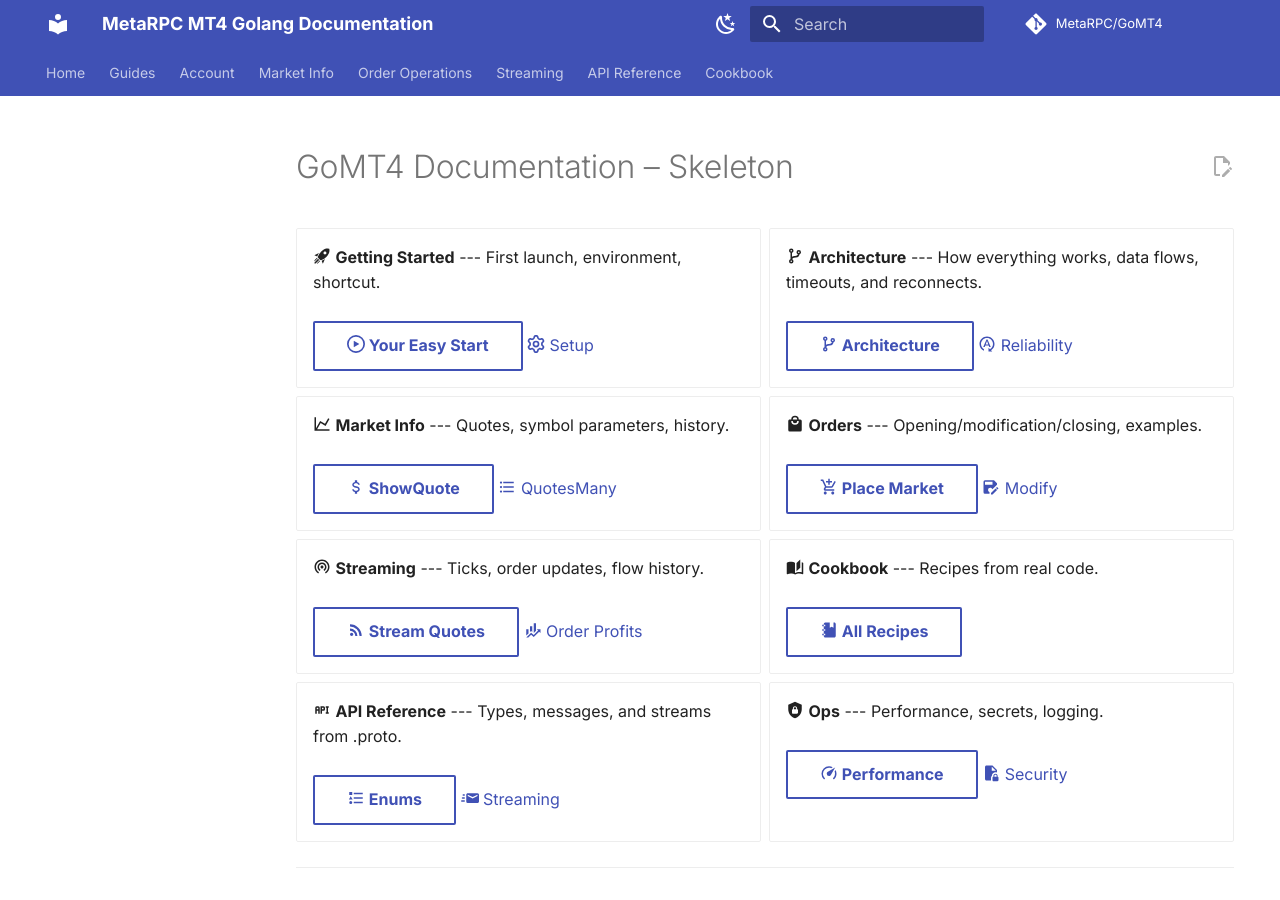
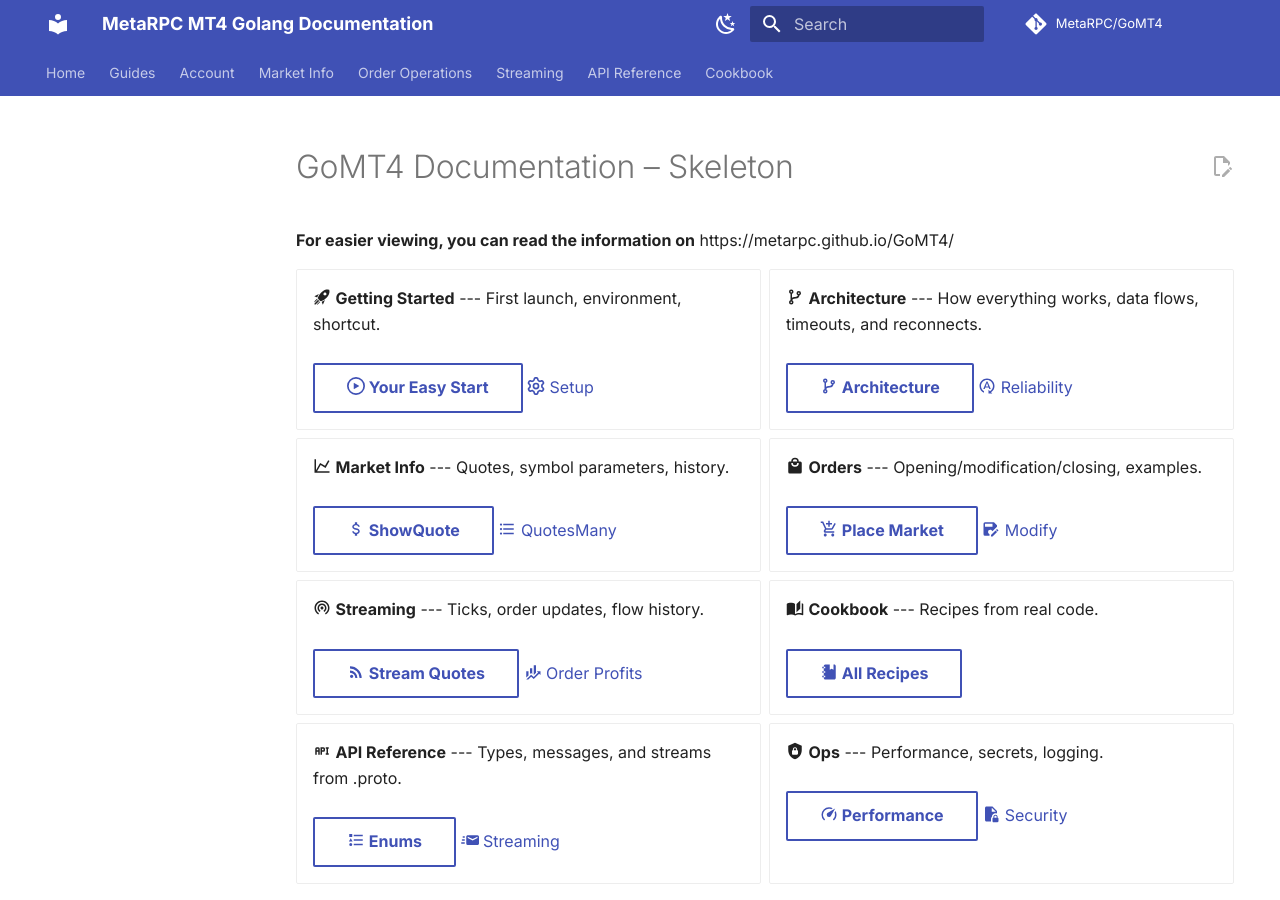
Before and after one commit to MetaRPC/GoMT4, an MkDocs documentation site: the page built from docs/GoMT4_Documentation_Skeleton.md, in a window 1280 px wide and 900 px high. Built offline with MkDocs 1.6.1 and Material for MkDocs 9.7.7, drawn with Linux system fonts in a browser that asks for light colours; comment, search, counter and statistics services are not loaded.

Commit message:
Update GoMT4_Documentation_Skeleton.md

```diff
--- a/docs/GoMT4_Documentation_Skeleton.md
+++ b/docs/GoMT4_Documentation_Skeleton.md
@@ -1,4 +1,7 @@
 # GoMT4 Documentation – Skeleton
+
+**For easier viewing, you can read the information on** https://metarpc.github.io/GoMT4/
+
 
 <div class="grid cards" markdown>
 
```
